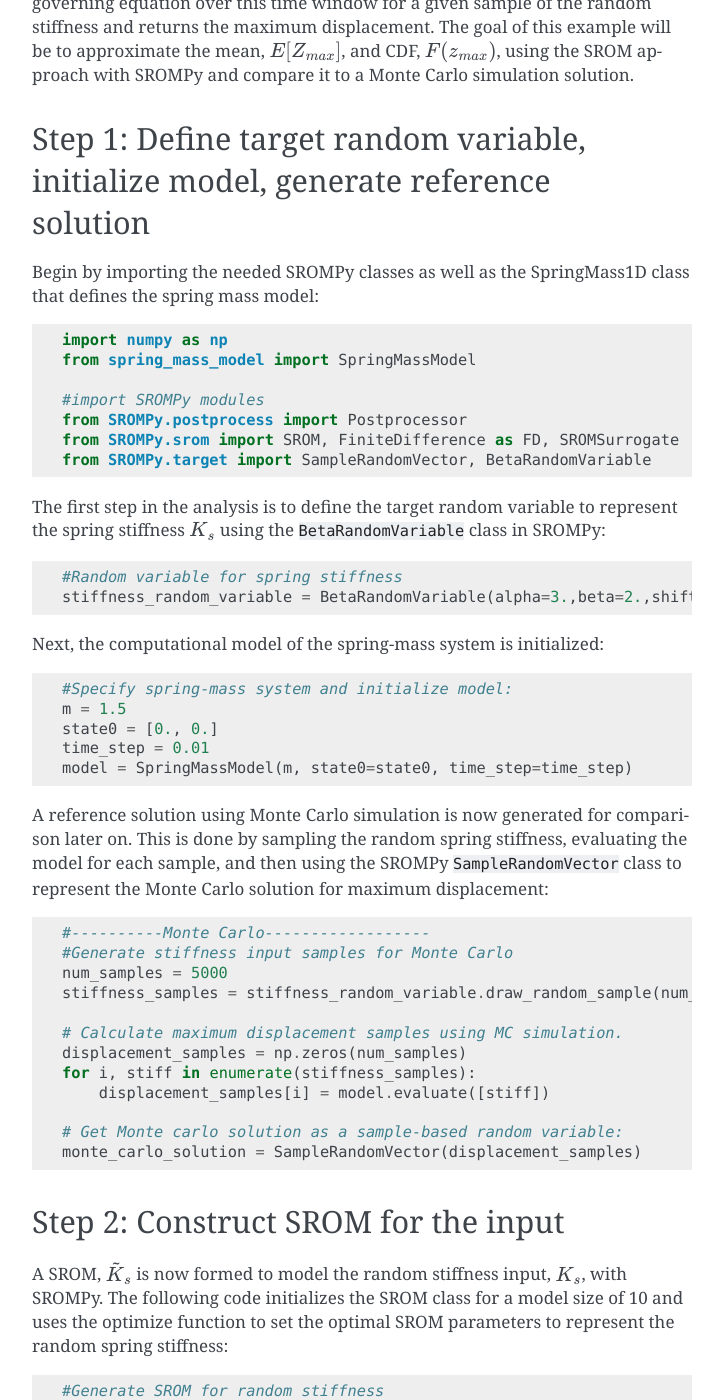
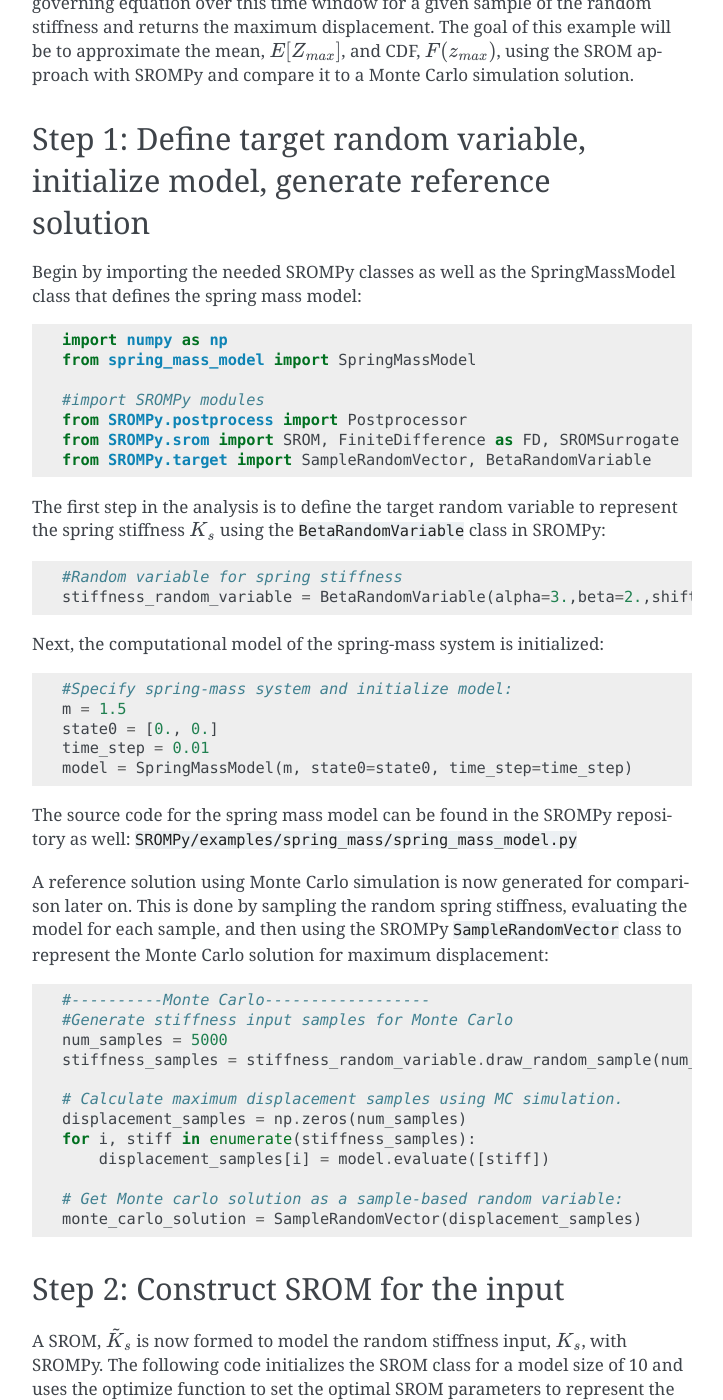
Before and after one commit to nasa/SROMPy, a Sphinx documentation site: the page built from docs/example.rst, in a window 1280 px wide and 1400 px high, scrolled down 1217 px. Shown: the whole window, without its empty margins (388-1111 px from the left). Built offline with Sphinx 7.4.7, drawn with Linux system fonts in a browser that asks for light colours; formulas are drawn with MathJax 3.

Commit message:
UPdated docs example writeup

```diff
--- a/docs/example.rst
+++ b/docs/example.rst
@@ -52,7 +52,7 @@ With uncertainty in an input parameter, the resulting displacement, :math:`Z`, i
 
 Step 1: Define target random variable, initialize model, generate reference solution
 -------------------------------------------------------------------------------------
-Begin by importing the needed SROMPy classes as well as the SpringMass1D class that defines the spring mass model:
+Begin by importing the needed SROMPy classes as well as the SpringMassModel class that defines the spring mass model:
 
 .. code-block:: python
 
@@ -80,6 +80,8 @@ Next, the computational model of the spring-mass system is initialized:
   state0 = [0., 0.]
   time_step = 0.01
   model = SpringMassModel(m, state0=state0, time_step=time_step)
+
+The source code for the spring mass model can be found in the SROMPy repository as well: ``SROMPy/examples/spring_mass/spring_mass_model.py``
 
 A reference solution using Monte Carlo simulation is now generated for comparison later on. This is done by sampling the random spring stiffness, evaluating the model for each sample, and then using the SROMPy ``SampleRandomVector`` class to represent the Monte Carlo solution for maximum displacement:
 
```
